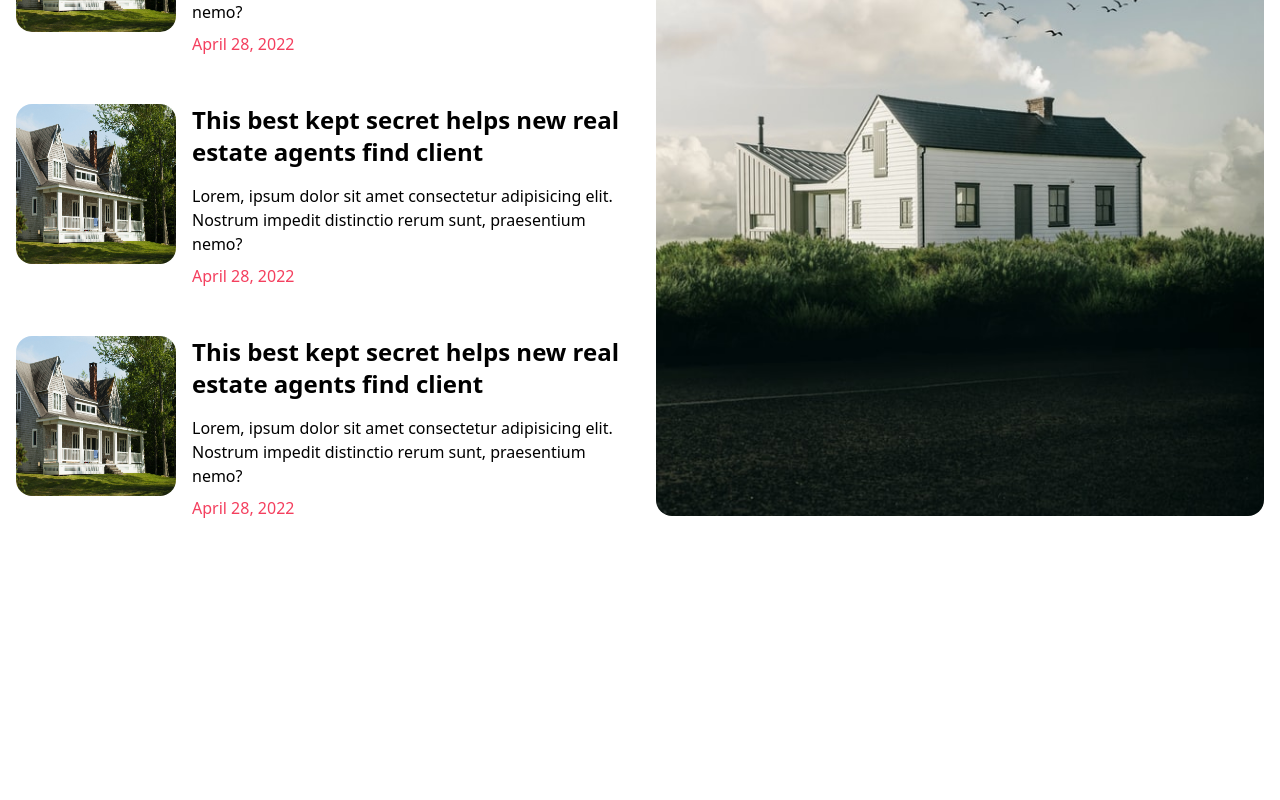
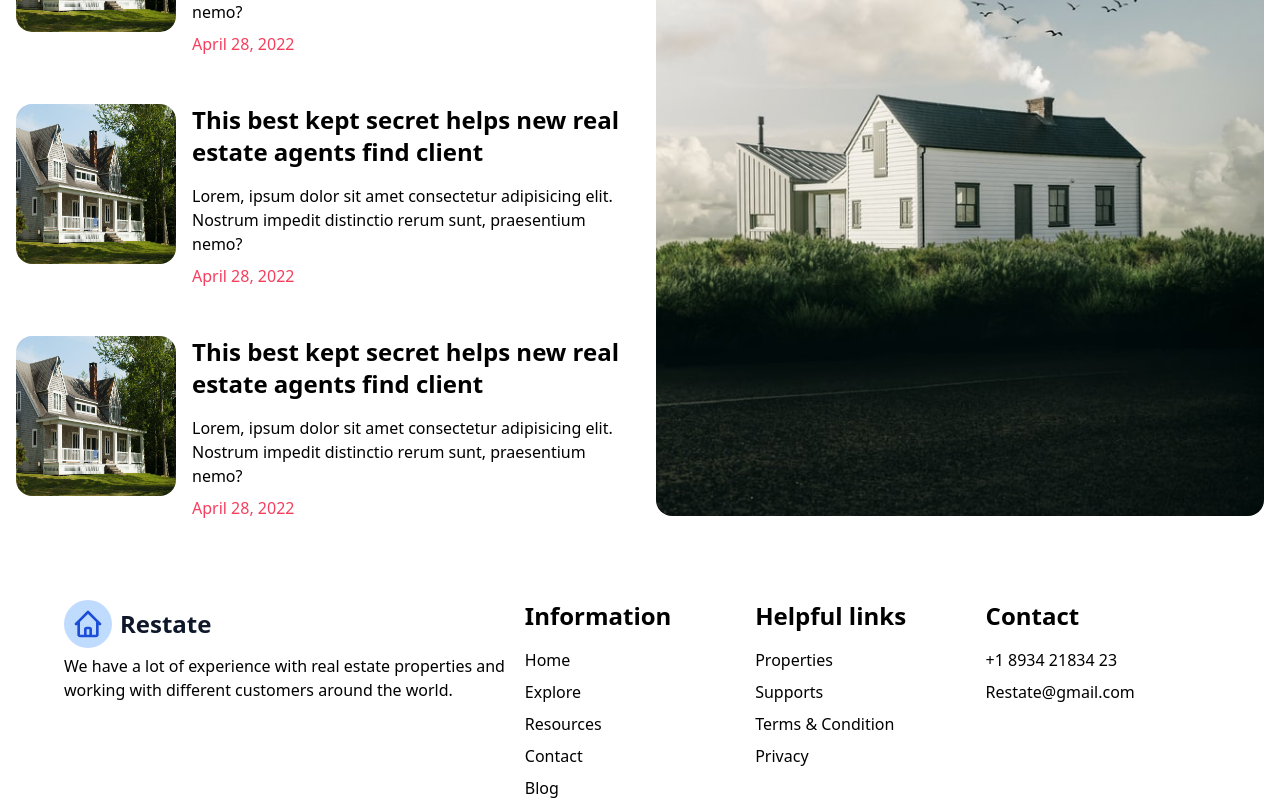
Before and after one commit to SharyZ/restate-front, a Nuxt app: page / in a window 1280 px wide. Shown: the part 2765-3565 px from the top of the page. Before the commit the page ends 3365 px from the top, so only its background shows below. Built offline with nearby package versions, Linux system fonts and the light colour scheme.

Commit message:
feat: create the-footer component

```diff
--- a/components/TheFooter.vue
+++ b/components/TheFooter.vue
@@ -1,5 +1,41 @@
 <template>
-  <footer></footer>
+  <footer class="footer">
+    <div class="grid grid-cols-5">
+      <div class="col-span-2">
+        <TheLogo />
+        <p>
+          We have a lot of experience with real estate properties and working
+          with different customers around the world.
+        </p>
+      </div>
+      <div>
+        <h3 class="mb-4 text-2xl font-semibold">Information</h3>
+        <ul class="flex flex-col space-y-2">
+          <li><NuxtLink to="/">Home</NuxtLink></li>
+          <li><NuxtLink to="/">Explore</NuxtLink></li>
+          <li><NuxtLink to="/">Resources</NuxtLink></li>
+          <li><NuxtLink to="/">Contact</NuxtLink></li>
+          <li><NuxtLink to="/">Blog</NuxtLink></li>
+        </ul>
+      </div>
+      <div>
+        <h3 class="mb-4 text-2xl font-semibold">Helpful links</h3>
+        <ul class="flex flex-col space-y-2">
+          <li><NuxtLink to="/">Properties</NuxtLink></li>
+          <li><NuxtLink to="/">Supports</NuxtLink></li>
+          <li><NuxtLink to="/">Terms & Condition</NuxtLink></li>
+          <li><NuxtLink to="/">Privacy</NuxtLink></li>
+        </ul>
+      </div>
+      <div>
+        <h3 class="mb-4 text-2xl font-semibold">Contact</h3>
+        <ul class="flex flex-col space-y-2">
+          <li><NuxtLink to="/">+1 8934 21834 23</NuxtLink></li>
+          <li><NuxtLink to="/">Restate@gmail.com</NuxtLink></li>
+        </ul>
+      </div>
+    </div>
+  </footer>
 </template>
 
 <script>
@@ -8,4 +44,8 @@ export default {
 }
 </script>
 
-<style scoped></style>
+<style scoped>
+.footer {
+  @apply container mx-auto flex max-w-6xl items-center justify-between;
+}
+</style>
```
